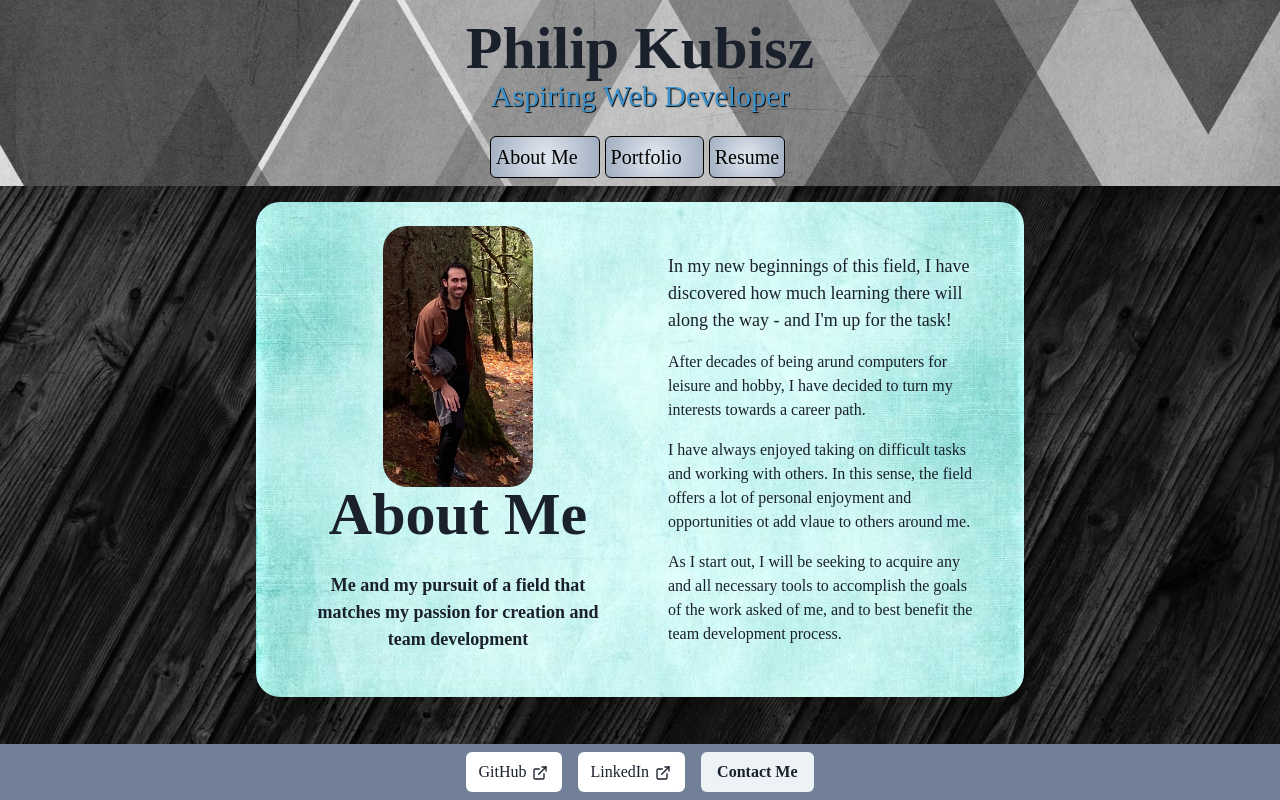
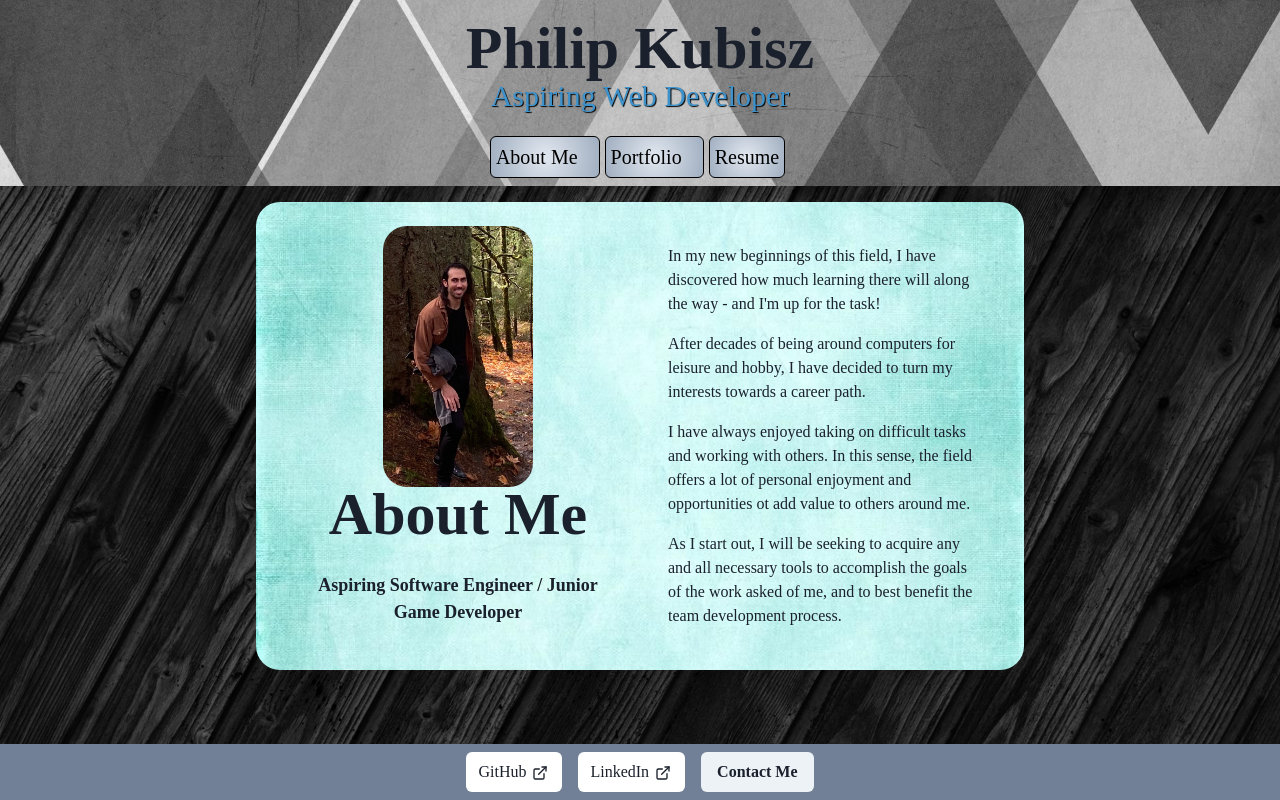
Before and after one commit to PhilKubz/portfolio-react, a React (Create React App) app: page /about in a window 1280 px wide. Built offline with nearby package versions, Linux system fonts and the light colour scheme.

Commit message:
information updates / grammatical corrections

```diff
--- a/src/components/About/About.jsx
+++ b/src/components/About/About.jsx
@@ -19,21 +19,21 @@ const About = () => {
               About Me
             </Heading>
             <Text textAlign={'center'} fontSize={'lg'} fontWeight={"bold"} p={5}>
-            Me and my pursuit of a field that matches my passion for creation and team development
+            Aspiring Software Engineer / Junior Game Developer
           </Text>
           </VStack>
         </Container>
         <Container >
 
-          <Text fontSize={'lg'}  p={2}>
+          <Text fontSize={'md'}  p={2}>
             In my new beginnings of this field, I have discovered how much learning there will along the way - and I'm up for the task!
           </Text>
 
           <Text fontSize={'md'}  p={2}>
-            After decades of being arund computers for leisure and hobby, I have decided to turn my interests towards a career path.
+            After decades of being around computers for leisure and hobby, I have decided to turn my interests towards a career path.
           </Text>
           <Text fontSize={'md'}  p={2}>
-            I have always enjoyed taking on difficult tasks and working with others. In this sense, the field offers a lot of personal enjoyment and opportunities ot add vlaue to others around me.
+            I have always enjoyed taking on difficult tasks and working with others. In this sense, the field offers a lot of personal enjoyment and opportunities ot add value to others around me.
           </Text>
           <Text fontSize={'md'}  p={2}>
             As I start out, I will be seeking to acquire any and all necessary tools to accomplish the goals of the work asked of me, and to best benefit the team development process.
--- a/src/components/Portfolio/ProjectData.js
+++ b/src/components/Portfolio/ProjectData.js
@@ -12,7 +12,7 @@ const projectData = [
 	{
 		title: 'Brainsync',
 		image: Brain,
-		deployedUrl: 'https://bestgroup-brainsync-52f09c273629.herokuapp.com/',
+		deployedUrl: '',
 		repoUrl: 'https://github.com/NoahJRalph/project-3-bestgroup',
 		description: 'A social media experimental app that allows users to communicate via posts - responsive with screensize and allows new user creation/full functionality'
 	},
--- a/src/components/Portfolio/Resume.jsx
+++ b/src/components/Portfolio/Resume.jsx
@@ -7,7 +7,7 @@ const Resume = () => {
             <Heading mb={4}>Resume</Heading>
 
             <Heading size="md" mb={2}>Profile:</Heading>
-            <Text mb={4}>Aspiring Full Stack Web Developer with a passion learning and development in team-based environments</Text>
+            <Text mb={4}>Aspiring Software Engineer / Junnior Game Developer</Text>
 
             <Heading size="md" mb={2}>Education:</Heading>
             <Text mb={4}>Web Development FullStack Bootcamp, edX, Jan 2023 - July 2023</Text>
@@ -26,6 +26,8 @@ const Resume = () => {
                     <Text>Web Design</Text>
                     <Text>Agile Application Development</Text>
                     <Text>Debugging Code</Text>
+                    <Text>Scripting</Text>
+                    <Text>Game Engines: Godot / Unreal Engine</Text>
             </SimpleGrid>
 
             <Heading size="md" mb={2}>Work Experience:</Heading>
@@ -33,9 +35,6 @@ const Resume = () => {
             <Text mb={4}>Language Arts Tutor, Feb 2022 - Jun 2022</Text>
             <Text mb={2}><b>Restaraunt Server, May 2014 - Oct 2021</b></Text>
             <Text mb={4}>English Language Paraprofessional, Nov 2014 - Jun 2016</Text>
-
-            <Heading size="md" mb={2}>Other Professional Experience:</Heading>
-            <Text mb={4}>Customer Service Representative at Wells Fargo...</Text>
 
             <Heading size="md" mb={2}>Key Competencies:</Heading>
             <SimpleGrid columns={2} spacing={2} mb={4}>
```
